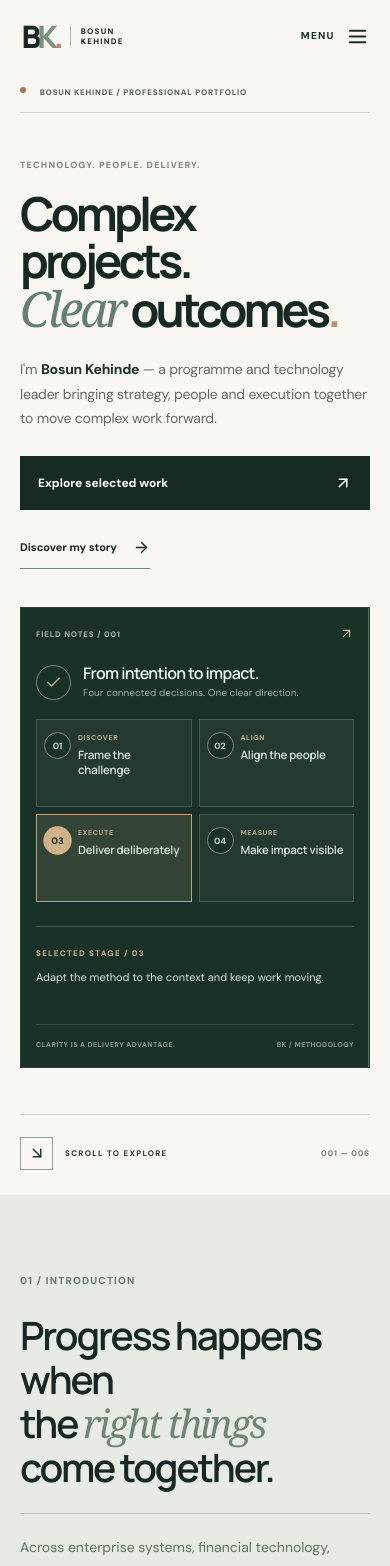
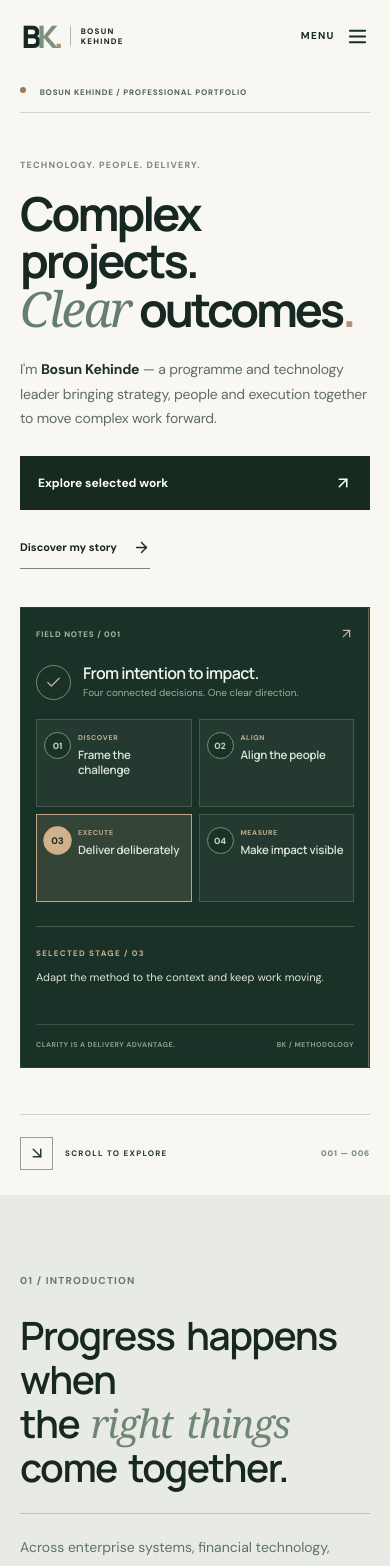
Before and after one commit to olaoluwabankole3-cmd/Bosun-Kehinde, a Next.js app: page / in a window 390 px wide. Shown: the top 1566 px of the page. Built offline with nearby package versions, Linux system fonts and the light colour scheme.

Commit message:
style(mobile): improve word spacing and editorial heading legibility

```diff
--- a/src/app/mobile.css
+++ b/src/app/mobile.css
@@ -373,3 +373,21 @@
   .leadership-highlights,.leadership-metrics,.leader-statement-grid { min-width:0; }
   .leadership-metrics strong { font-size:clamp(50px,15vw,75px); }
 }
+
+/* Final phone typography pass: preserve actual word boundaries in tightly tracked headings. */
+@media (max-width:600px) {
+  main h1,main h2,main h3 {
+    letter-spacing:-.038em;
+    word-spacing:.115em;
+  }
+  main h1 em,main h2 em,main h3 em { letter-spacing:-.04em; }
+  .ed-hero h1 { letter-spacing:-.065em; word-spacing:.035em; }
+  .ed-intro-main h2,.ed-section-heading h2,.ed-speaking-copy h2,
+  .ed-leadership-left h2,.ed-quote blockquote,.page-intro h1,
+  .story-copy h2,.contact-sidebar h2 { word-spacing:.13em; }
+  .ed-work .project-card-bottom h3,.project-card-bottom h3,
+  .ed-practice-step h3,.ed-leadership-entry h3 { letter-spacing:-.028em; word-spacing:.16em; }
+  .contact-form-head p { letter-spacing:-.022em; word-spacing:.13em; }
+  .footer-top h2 { letter-spacing:-.042em; word-spacing:.10em; }
+  .footer-wordmark { letter-spacing:-.045em; word-spacing:.22em; }
+}
```
